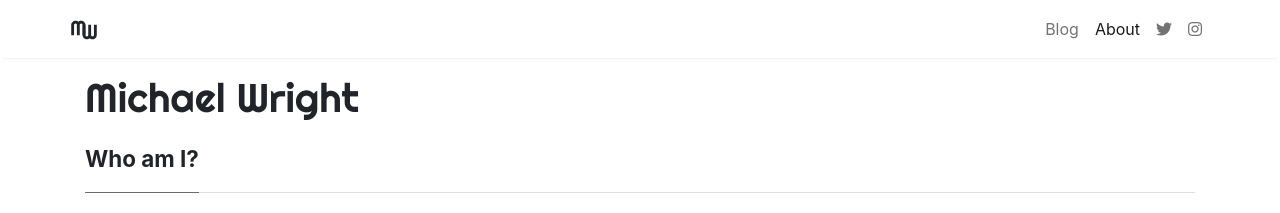
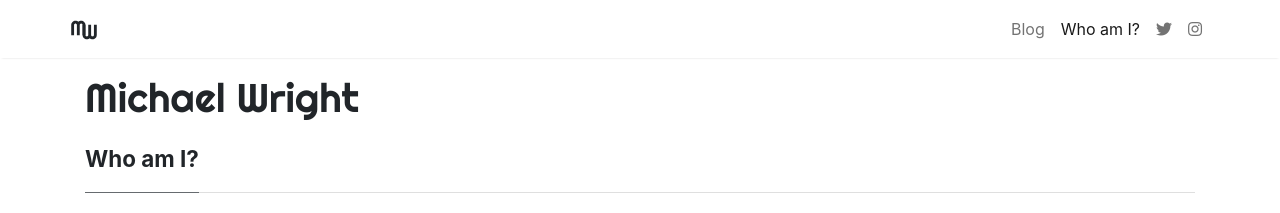
Before and after one commit to michaelw90/michaelw90.github.io, a Jekyll site: the page built from _pages/about.md, in a window 1280 px wide. Shown: the top 213 px of the page. Built offline with Jekyll 4.4.1, drawn with Linux system fonts in a browser that asks for light colours; nearby versions of some CDN libraries.

Commit message:
Rename 'about' to 'who am i'

```diff
--- a/_layouts/default.html
+++ b/_layouts/default.html
@@ -60,12 +60,12 @@ ga('send', 'pageview');
                     <a class="nav-link" href="{{ site.baseurl }}">Blog</a>
                 </li>
 
-                {% if page.url == "/about" %}
+                {% if page.url == "/who-am-i" %}
                 <li class="nav-item active">
                 {% else %}
                 <li class="nav-item">
                 {% endif %}
-                    <a class="nav-link" href="{{ site.baseurl }}/about">About</a>
+                    <a class="nav-link" href="{{ site.baseurl }}/who-am-i">Who am I?</a>
                 </li>
 
                 <li class="nav-item">
--- a/_pages/about.md
+++ b/_pages/about.md
@@ -1,7 +1,7 @@
 ---
 layout: page
 title: Who am I?
-permalink: /about
+permalink: /who-am-i
 comments: false
 ---
 
```
